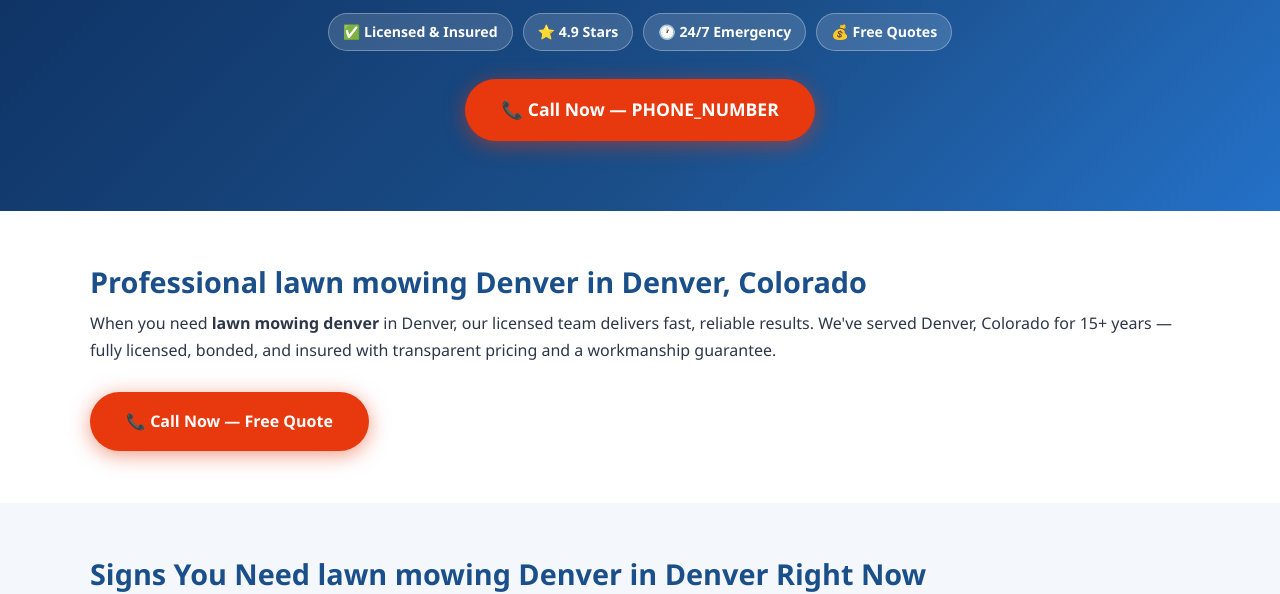
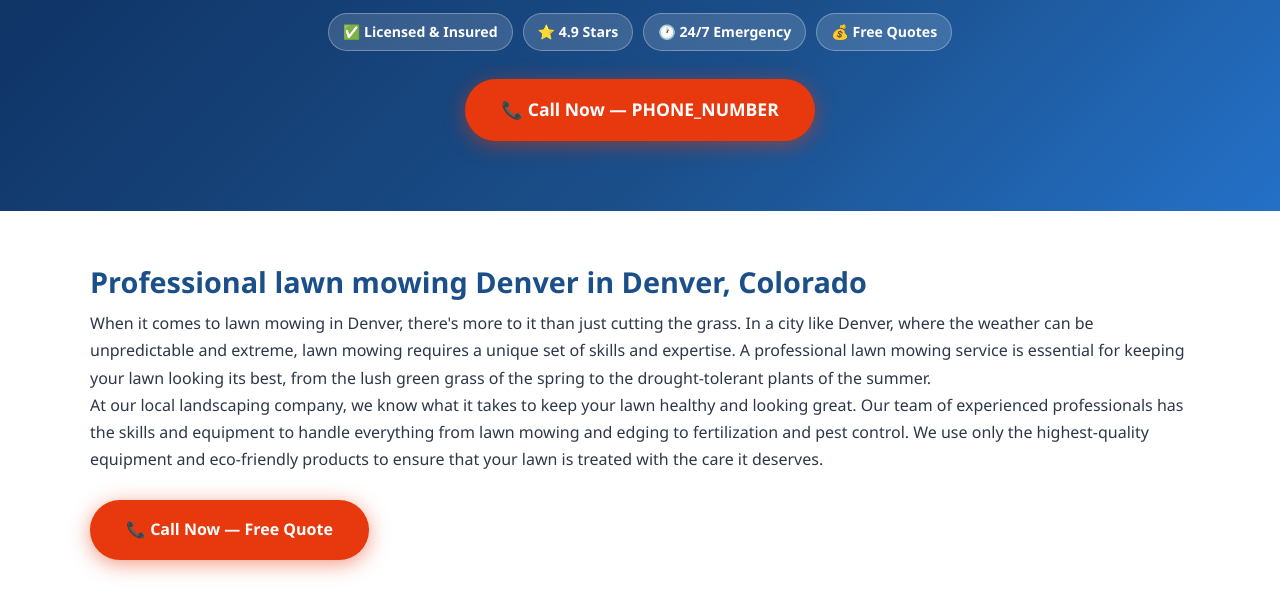
Before and after one commit to leadsmartaffiliate/landscaping-service-denver-co, a plain HTML site: page lawn-mowing/index.html in a window 1280 px wide. Shown: the part 235-829 px from the top of the page. Drawn offline with Linux system fonts and the light colour scheme.

Commit message:
Update lawn-mowing/index.html

```diff
--- a/lawn-mowing/index.html
+++ b/lawn-mowing/index.html
@@ -170,7 +170,8 @@ footer{background:var(--dark);color:#c9d1e0;padding:40px 20px 20px}
 <section aria-labelledby="sub-intro-heading">
   <div class="section-inner">
     <h2 id="sub-intro-heading">Professional lawn mowing Denver in Denver, Colorado</h2>
-    <p>When you need <strong>lawn mowing denver</strong> in Denver, our licensed team delivers fast, reliable results. We've served Denver, Colorado for 15+ years — fully licensed, bonded, and insured with transparent pricing and a workmanship guarantee.</p>
+    <p>When it comes to lawn mowing in Denver, there's more to it than just cutting the grass. In a city like Denver, where the weather can be unpredictable and extreme, lawn mowing requires a unique set of skills and expertise. A professional lawn mowing service is essential for keeping your lawn looking its best, from the lush green grass of the spring to the drought-tolerant plants of the summer.</p>
+<p>At our local landscaping company, we know what it takes to keep your lawn healthy and looking great. Our team of experienced professionals has the skills and equipment to handle everything from lawn mowing and edging to fertilization and pest control. We use only the highest-quality equipment and eco-friendly products to ensure that your lawn is treated with the care it deserves.</p>
     <br>
     <a href="tel:PHONE_NUMBER" class="btn-call" style="font-size:1em"
        aria-label="Call now for lawn mowing Denver in Denver">📞 Call Now — Free Quote</a>
```
